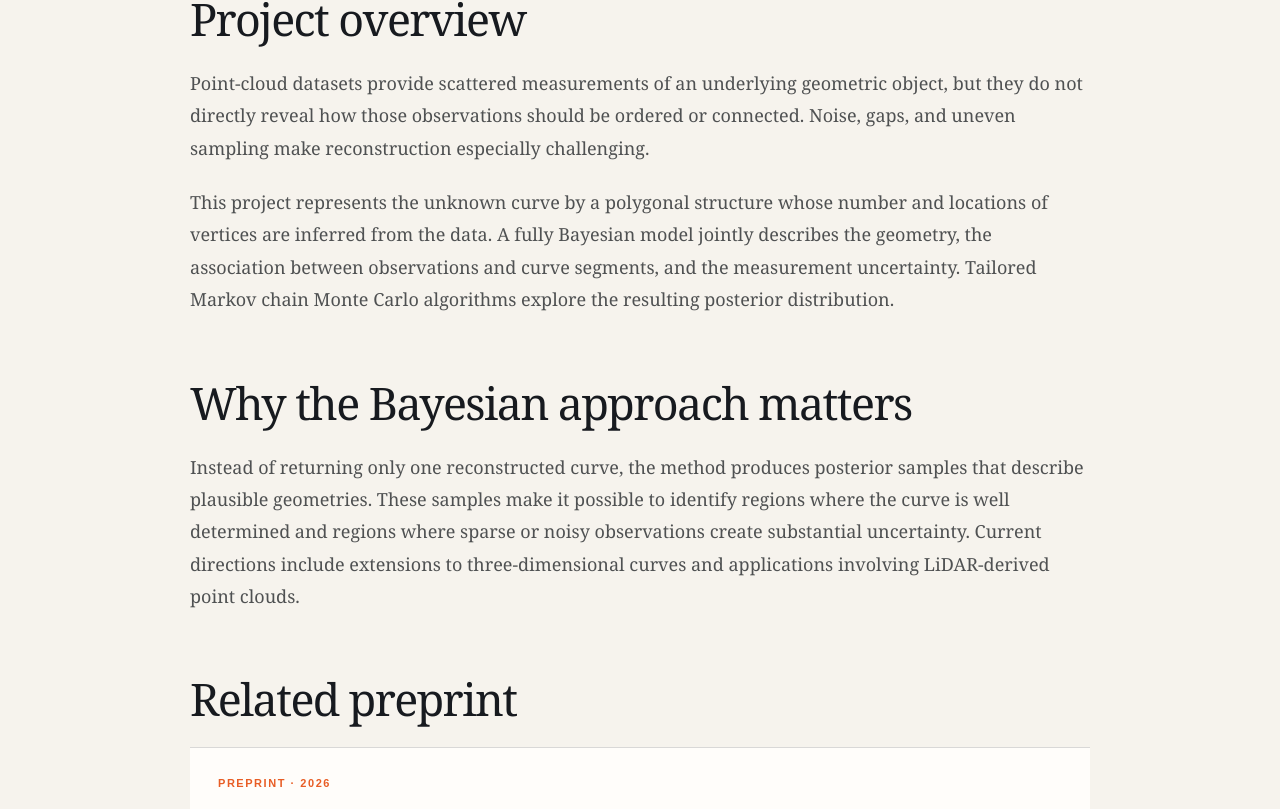
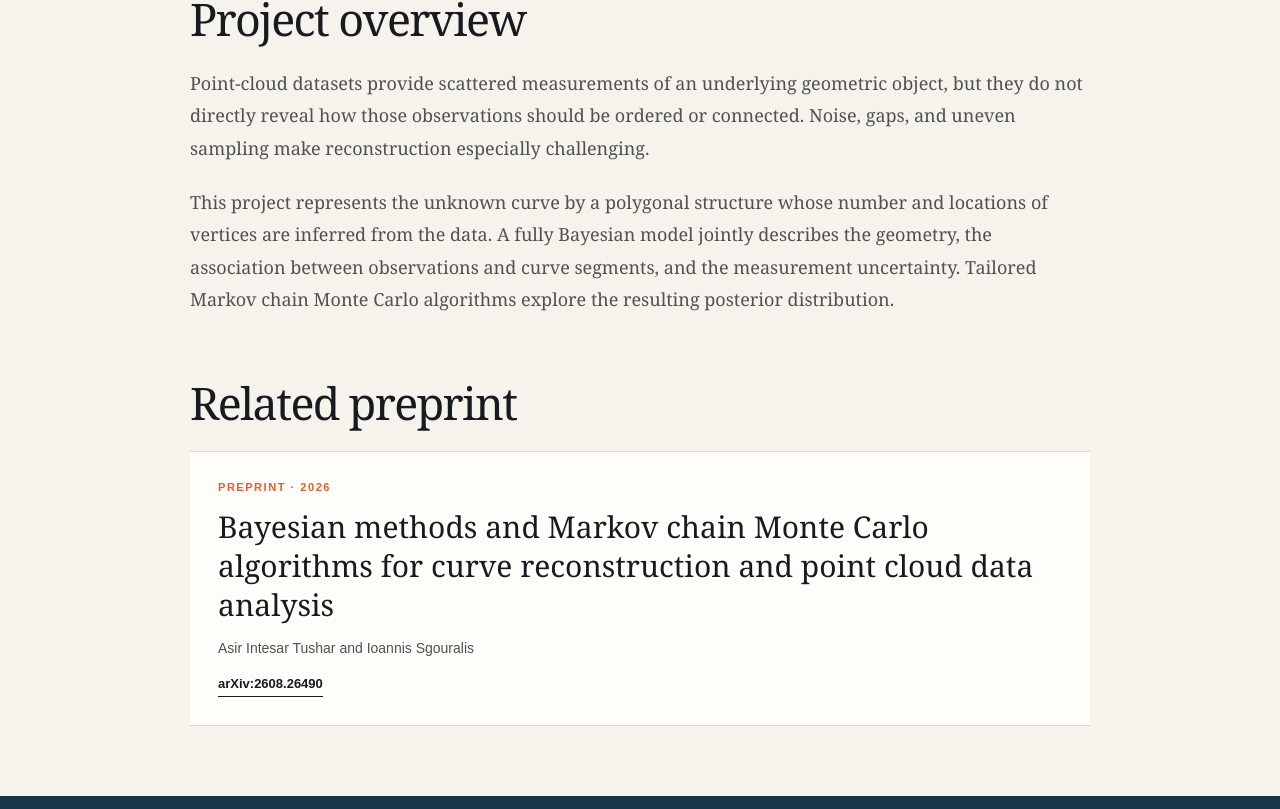
Before and after one commit to AsirTushar/AsirTushar.github.io, a Next.js app: page /research/point-cloud in a window 1280 px wide. Shown: the part 447-1256 px from the top of the page. Built offline with nearby package versions, Linux system fonts and the light colour scheme.

Commit message:
Update page.tsx

```diff
--- a/app/research/point-cloud/page.tsx
+++ b/app/research/point-cloud/page.tsx
@@ -29,16 +29,6 @@ export default function PointCloudProject() {
         Tailored Markov chain Monte Carlo algorithms explore the resulting
         posterior distribution.
       </p>
-
-      <h2>Why the Bayesian approach matters</h2>
-      <p>
-        Instead of returning only one reconstructed curve, the method produces
-        posterior samples that describe plausible geometries. These samples make
-        it possible to identify regions where the curve is well determined and
-        regions where sparse or noisy observations create substantial
-        uncertainty. Current directions include extensions to three-dimensional
-        curves and applications involving LiDAR-derived point clouds.
-      </p>
       <h2>Related preprint</h2>
       <div className="project-paper">
         <p className="paper-status">Preprint · 2026</p>
```
